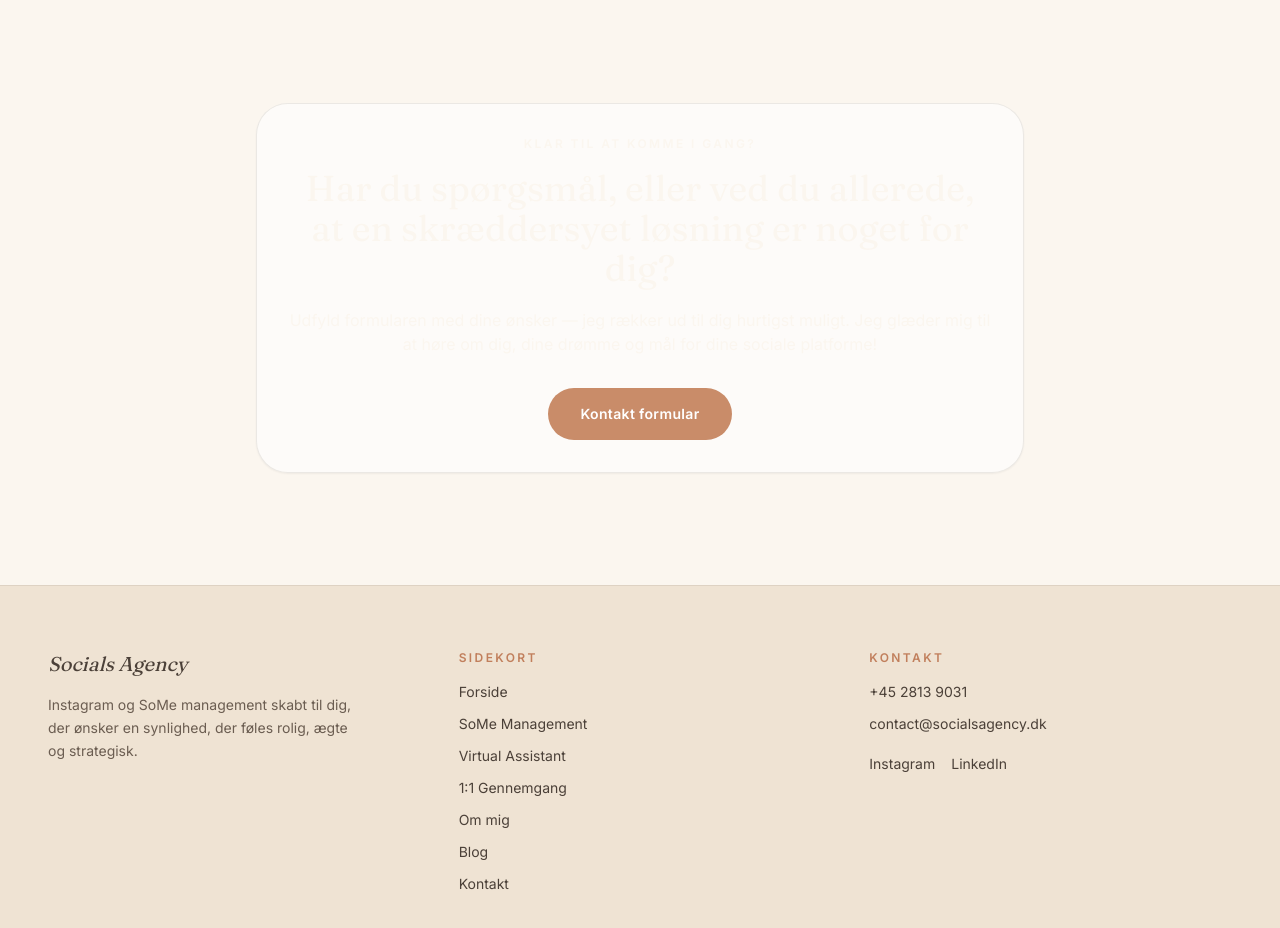
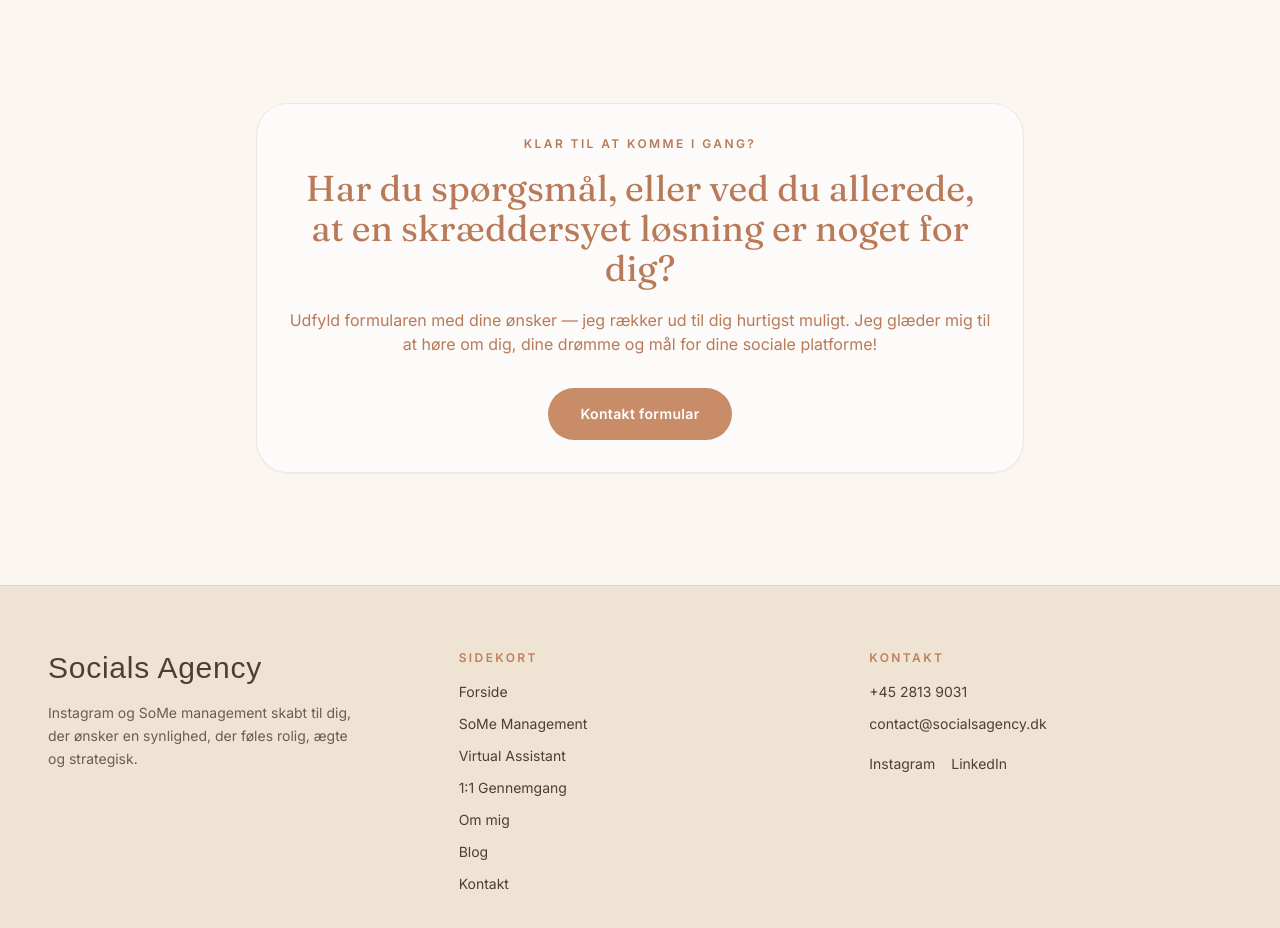
Before and after one commit to AnjaLLehmann/Socials-Agency, a Next.js app: page / in a window 1280 px wide. Shown: the part 2360-3288 px from the top of the page. Built offline with nearby package versions, Linux system fonts and the light colour scheme; a web font is replaced by a local one.

Commit message:
Add files via upload
change color on CTA boks

```diff
--- a/app/page.tsx
+++ b/app/page.tsx
@@ -114,12 +114,12 @@ export default function HomePage() {
       <section className="py-20 lg:py-28">
         <div className="container-page">
           <div className="card mx-auto max-w-3xl bg-espresso text-center text-cream">
-            <p className="eyebrow mb-4 !text-cream">Klar til at komme i gang?</p>
-            <h2 className="font-display text-3xl sm:text-4xl">
+            <p className="eyebrow mb-4 !text-[#B87A58]">Klar til at komme i gang?</p>
+            <h2 className="font-display text-3xl text-[#B87A58] sm:text-4xl">
               Har du spørgsmål, eller ved du allerede, at en skræddersyet
               løsning er noget for dig?
             </h2>
-            <p className="mt-5 text-sm leading-relaxed text-cream sm:text-base">
+            <p className="mt-5 text-sm leading-relaxed text-[#B87A58] sm:text-base">
               Udfyld formularen med dine ønsker — jeg rækker ud til dig
               hurtigst muligt. Jeg glæder mig til at høre om dig, dine
               drømme og mål for dine sociale platforme!
--- a/components/Footer.tsx
+++ b/components/Footer.tsx
@@ -6,7 +6,9 @@ export default function Footer() {
       <div className="container-page py-16">
         <div className="grid grid-cols-1 gap-12 md:grid-cols-3">
           <div>
-            <p className="font-display text-xl italic text-espresso">Socials Agency</p>
+            <p className="font-logo text-3xl font-normal not-italic tracking-wide text-espresso">
+              Socials Agency
+            </p>
             <p className="mt-4 max-w-xs text-sm leading-relaxed text-espresso-light">
               Instagram og SoMe management skabt til dig, der ønsker en
               synlighed, der føles rolig, ægte og strategisk.
```
